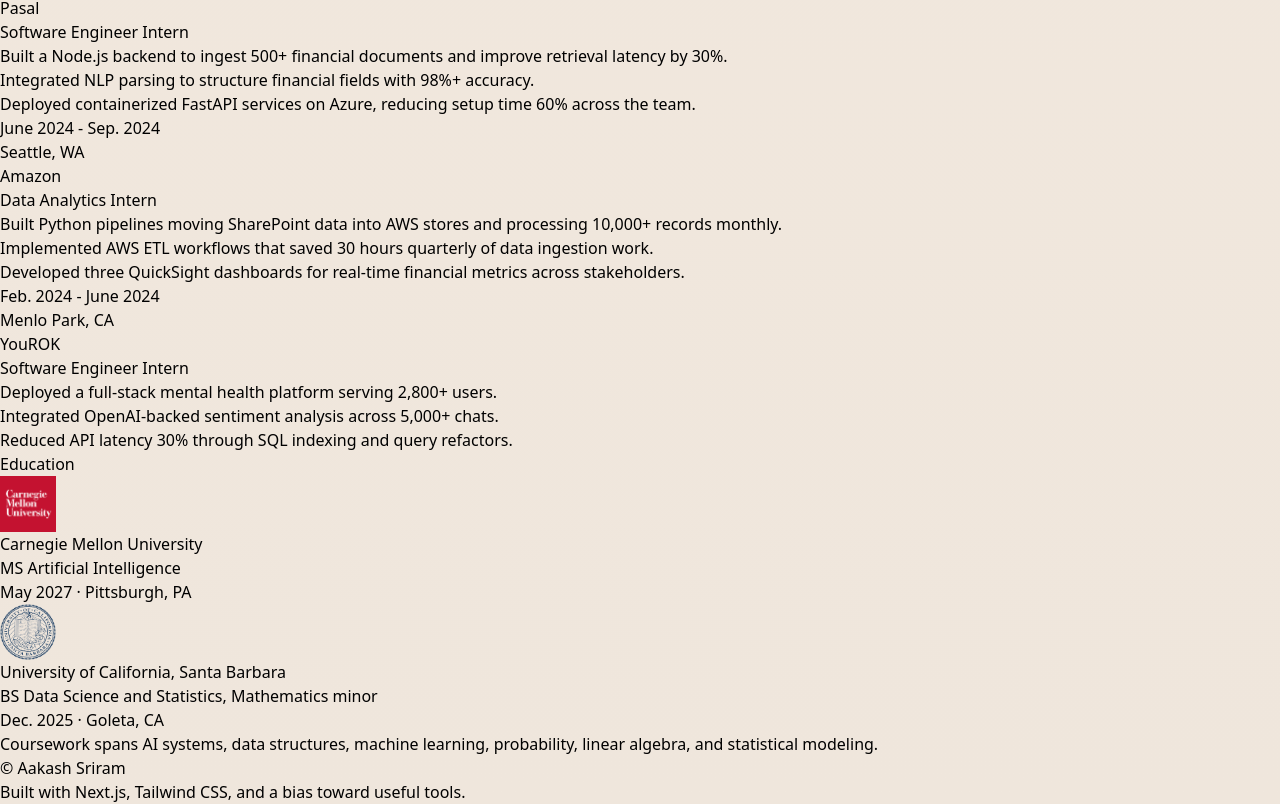
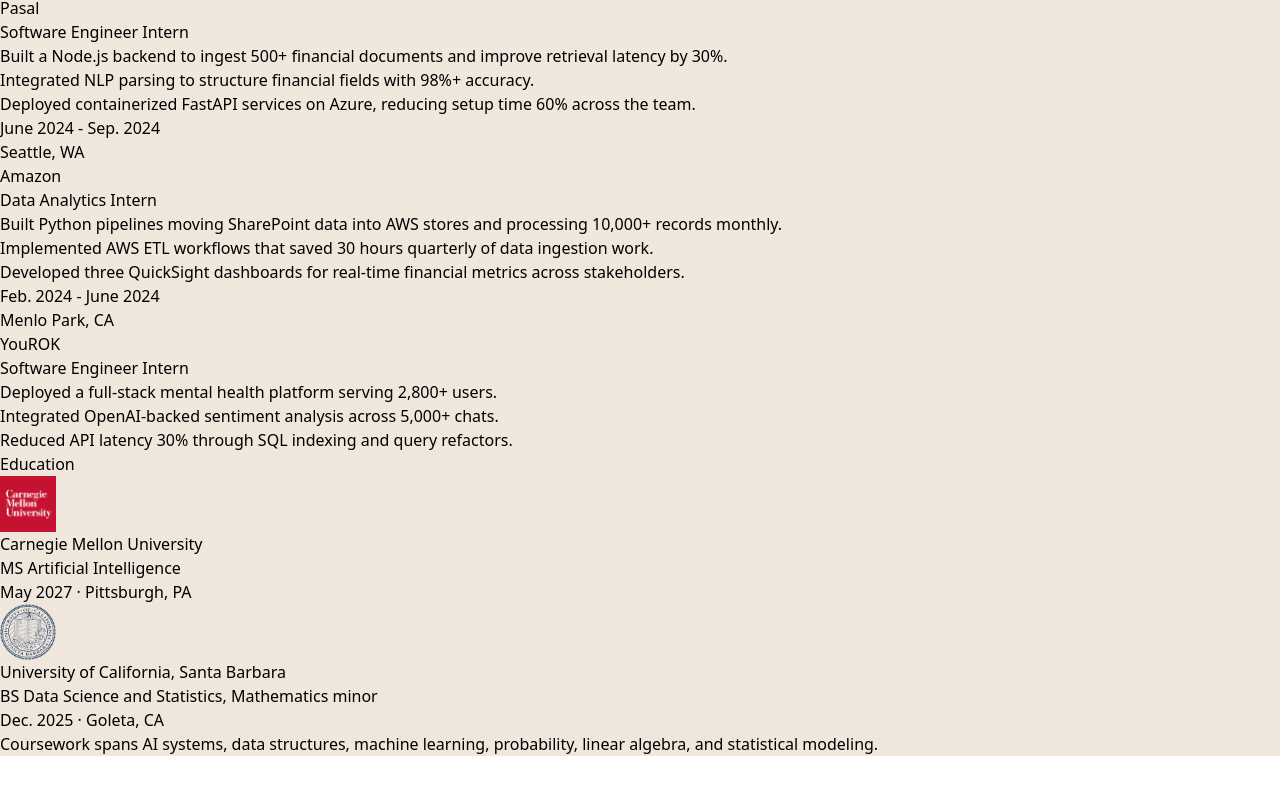
Before and after one commit to aakashsriram1/aakashsriram, a Next.js app: page / in a window 1280 px wide. Shown: the part 4551-5355 px from the top of the page. After the commit the page ends 5307 px from the top, so only its background shows below. Built offline with nearby package versions, Linux system fonts and the light colour scheme.

Commit message:
removing footer no need

```diff
--- a/app/layout.tsx
+++ b/app/layout.tsx
@@ -1,7 +1,6 @@
 "use client";
 import "../styles/globals.css";
 import Navbar from "@/components/Navbar";
-import Footer from "@/components/Footer";
 import { ThemeProvider } from "next-themes";
 
 export default function RootLayout({
@@ -20,7 +19,6 @@
         >
           <Navbar />
           {children}
-          <Footer />
         </ThemeProvider>
       </body>
     </html>
--- a/components/Footer.tsx
+++ /dev/null
@@ -1,14 +0,0 @@
-import React from "react";
-
-const Footer = () => {
-  return (
-    <footer className="border-t border-stone-900/10 px-4 py-8 text-sm text-stone-600 sm:px-6 lg:px-8">
-      <div className="mx-auto flex max-w-7xl flex-col gap-3 sm:flex-row sm:items-center sm:justify-between">
-        <p>© Aakash Sriram</p>
-        <p>Built with Next.js, Tailwind CSS, and a bias toward useful tools.</p>
-      </div>
-    </footer>
-  );
-};
-
-export default Footer;
```
